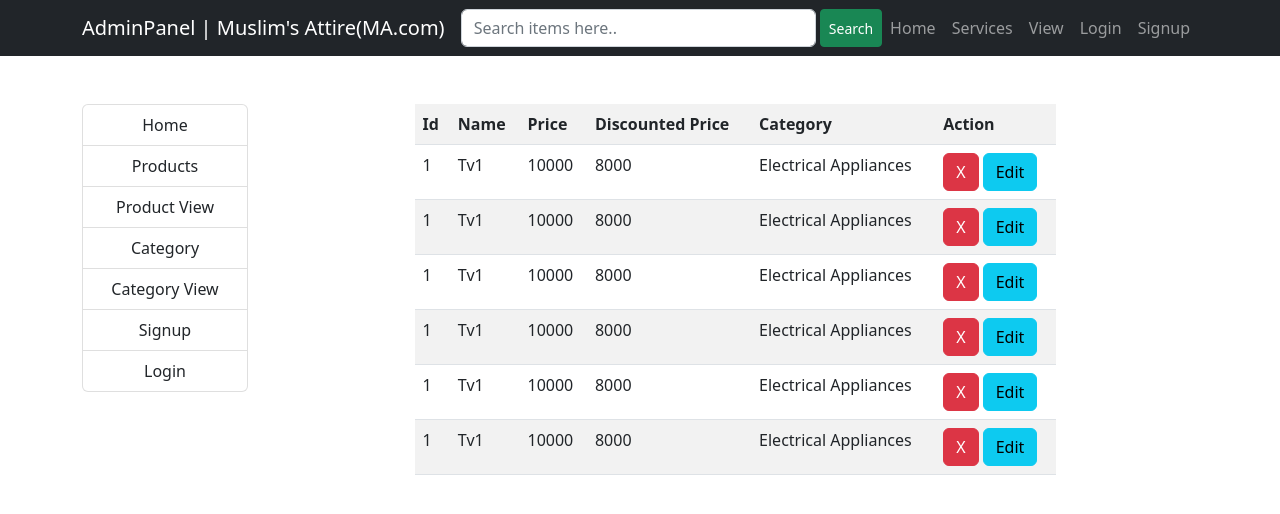
After one commit to Danish-Alam-cse/ecom-layout, a PHP site: page /admin/products_view.php in a window 1280 px wide. The commit adds this page. Shown: the top 514 px of the page. Run offline with PHP 8.4, Linux system fonts and the light colour scheme.

Commit message:
Ecom layout Day 4

```diff
--- a/admin/admin_login.php
+++ b/admin/admin_login.php
@@ -14,6 +14,8 @@
 
     <div class="container mt-5">
         <div class="row">
+        <?php include_once("sidebar.php");?>
+
             <div class="col-lg-6 mx-auto">
                 <div class="card bg-light shadow">
                     <h2 class="card-header display-2 text-center">Admin Login Here</h2>
--- a/admin/admin_signup.php
+++ b/admin/admin_signup.php
@@ -13,6 +13,8 @@
 
     <div class="container mt-5">
         <div class="row">
+        <?php include_once("sidebar.php");?>
+
             <div class="col-lg-6 mx-auto">
                 <div class="card bg-light shadow">
                     <h2 class="card-header display-2 text-center">Admin Signup Here</h2>
--- a/admin/category.php
+++ b/admin/category.php
@@ -14,7 +14,9 @@
 
     <div class="container mt-5">
         <div class="row">
-            <div class="col-lg-6 mx-auto">
+        <?php include_once("sidebar.php");?>
+
+            <div class="col-lg-7 mx-auto">
                 <div class="card bg-light shadow">
                     <h2 class="card-header display-2 text-center">Insert Category Here</h2>
                     <form action="" class="p-5">
--- a/admin/products.php
+++ b/admin/products.php
@@ -13,7 +13,8 @@
 
     <div class="container mt-5">
         <div class="row">
-            <div class="col-lg-6 mx-auto">
+            <?php include_once("sidebar.php");?>
+            <div class="col-lg-7 mx-auto">
                 <div class="card bg-light shadow">
                     <h2 class="card-header display-2 text-center">Insert Product Here</h2>
                     <form action="" class="p-5">
--- /dev/null
+++ b/admin/products_view.php
@@ -0,0 +1,100 @@
+<!DOCTYPE html>
+<html lang="en">
+<head>
+    <meta charset="UTF-8">
+    <meta http-equiv="X-UA-Compatible" content="IE=edge">
+    <meta name="viewport" content="width=device-width, initial-scale=1.0">
+     <!-- CSS only -->
+<link href="https://cdn.jsdelivr.net/npm/bootstrap@5.2.2/dist/css/bootstrap.min.css" rel="stylesheet" integrity="sha384-Zenh87qX5JnK2Jl0vWa8Ck2rdkQ2Bzep5IDxbcnCeuOxjzrPF/et3URy9Bv1WTRi" crossorigin="anonymous">
+    <title>Document</title>
+</head>
+<body>
+<?php include_once("admin_nav.php");?>
+
+
+    <div class="container mt-5">
+        <div class="row">
+        <?php include_once("sidebar.php");?>
+
+            <div class="col-lg-7 mx-auto">
+               <table class="table table-hover table-striped">
+                    <tr>
+                        <th>Id</th>
+                        <th>Name</th>
+                        <th>Price</th>
+                        <th>Discounted Price</th>
+                        <th>Category</th>
+                        <th>Action</th>
+                    </tr>
+                    <tr>
+                        <td>1</td>
+                        <td>Tv1</td>
+                        <td>10000</td>
+                        <td>8000</td>
+                        <td>Electrical Appliances</td>
+                        <td>
+                            <a href="" class="btn btn-danger">X</a>
+                            <a href="" class="btn btn-info">Edit</a>
+                        </td>
+                    </tr>
+                    <tr>
+                        <td>1</td>
+                        <td>Tv1</td>
+                        <td>10000</td>
+                        <td>8000</td>
+                        <td>Electrical Appliances</td>
+                        <td>
+                            <a href="" class="btn btn-danger">X</a>
+                            <a href="" class="btn btn-info">Edit</a>
+                        </td>
+                    </tr>
+                    <tr>
+                        <td>1</td>
+                        <td>Tv1</td>
+                        <td>10000</td>
+                        <td>8000</td>
+                        <td>Electrical Appliances</td>
+                        <td>
+                            <a href="" class="btn btn-danger">X</a>
+                            <a href="" class="btn btn-info">Edit</a>
+                        </td>
+                    </tr>
+                    <tr>
+                        <td>1</td>
+                        <td>Tv1</td>
+                        <td>10000</td>
+                        <td>8000</td>
+                        <td>Electrical Appliances</td>
+                        <td>
+                            <a href="" class="btn btn-danger">X</a>
+                            <a href="" class="btn btn-info">Edit</a>
+                        </td>
+                    </tr>
+                    <tr>
+                        <td>1</td>
+                        <td>Tv1</td>
+                        <td>10000</td>
+                        <td>8000</td>
+                        <td>Electrical Appliances</td>
+                        <td>
+                            <a href="" class="btn btn-danger">X</a>
+                            <a href="" class="btn btn-info">Edit</a>
+                        </td>
+                    </tr>
+                    <tr>
+                        <td>1</td>
+                        <td>Tv1</td>
+                        <td>10000</td>
+                        <td>8000</td>
+                        <td>Electrical Appliances</td>
+                        <td>
+                            <a href="" class="btn btn-danger">X</a>
+                            <a href="" class="btn btn-info">Edit</a>
+                        </td>
+                    </tr>
+               </table>
+            </div>
+        </div>
+    </div>
+</body>
+</html>
--- /dev/null
+++ b/admin/sidebar.php
@@ -0,0 +1,14 @@
+<!-- List group code starts -->
+<div class="col-lg-2">
+            <div class="list-group text-center">
+                <a href="index.php" class="list-group-item list-group-item-action">Home</a>
+                <a href="products.php" class="list-group-item list-group-item-action">Products</a>
+                <a href="products_view.php" class="list-group-item list-group-item-action">Product View</a>
+
+                <a href="category.php" class="list-group-item list-group-item-action">Category</a>
+                <a href="category_view.php" class="list-group-item list-group-item-action">Category View</a>
+                <a href="admin_signup.php" class="list-group-item list-group-item-action">Signup</a>
+                <a href="admin_login.php" class="list-group-item list-group-item-action">Login</a>
+            </div>
+        </div>
+ <!-- List group code ends -->
```
Also changed, not shown: admin/category_view.php (added, +86 -0 lines), admin/index.php (+4 -11 lines).
